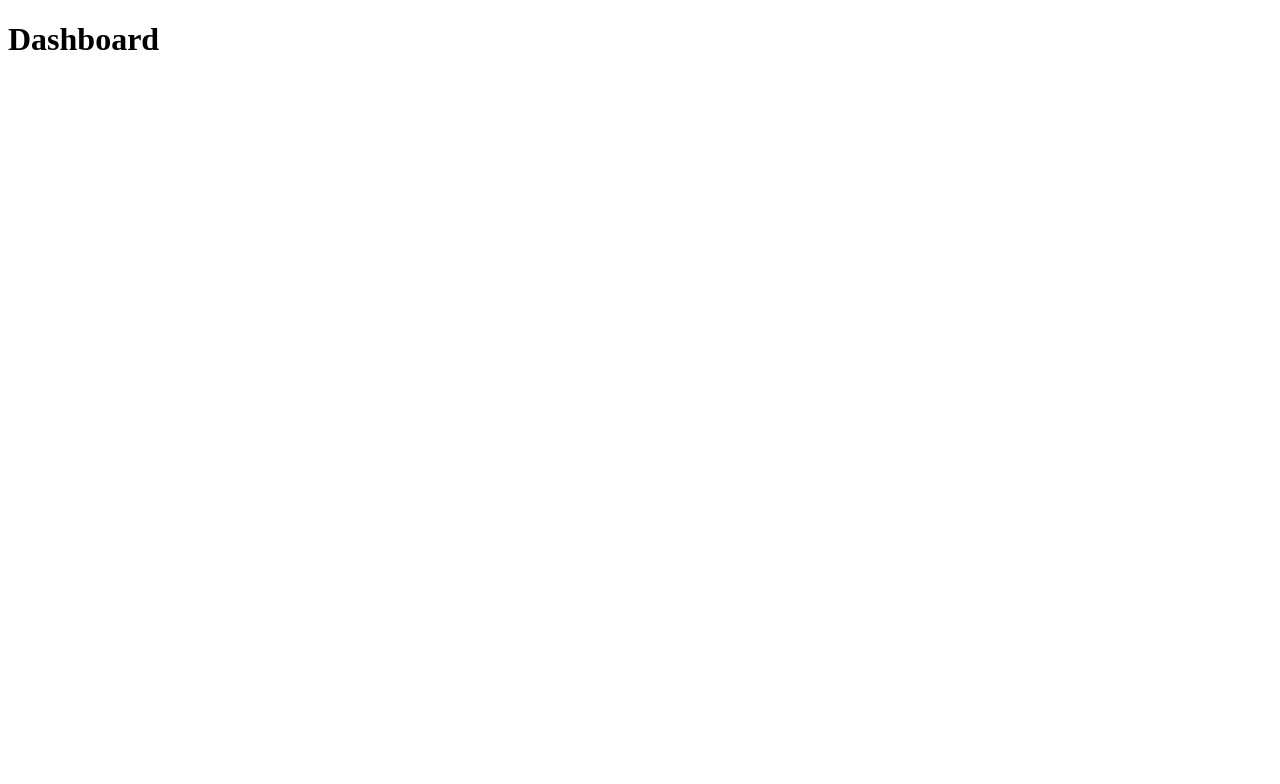
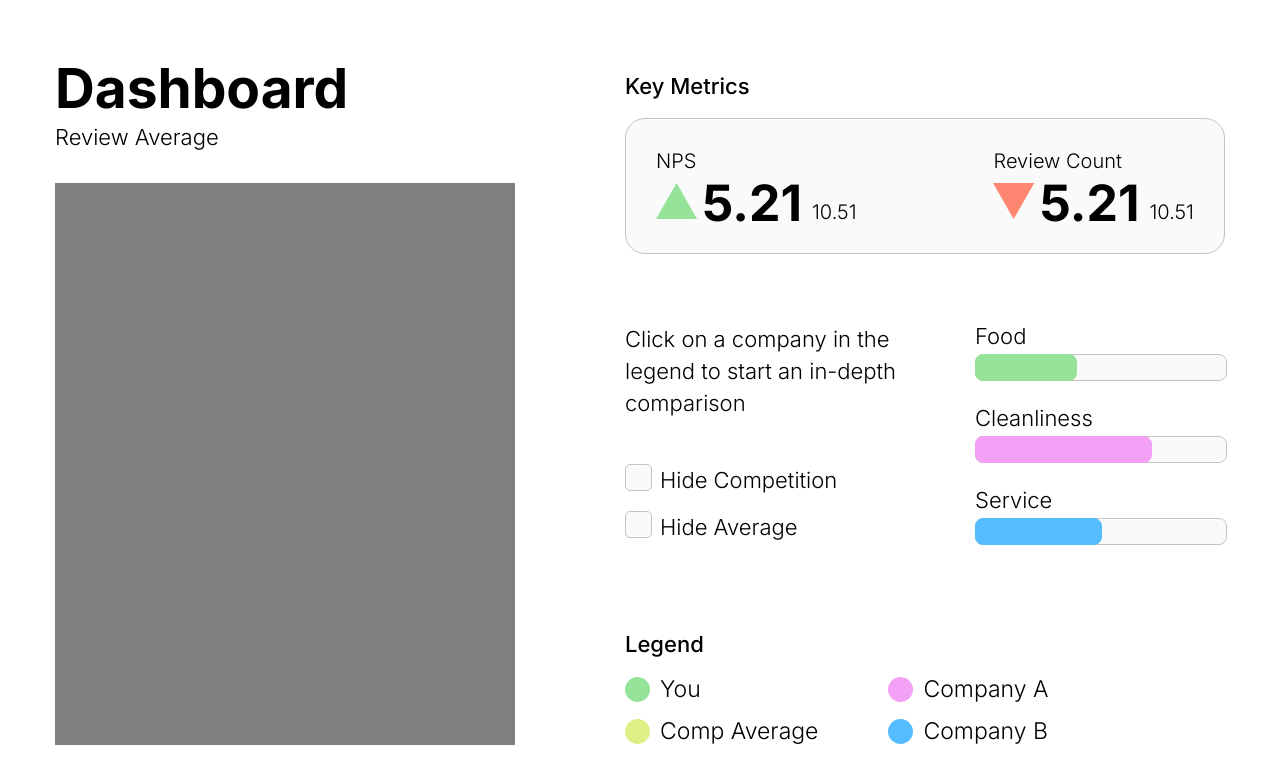
Before and after one commit to wyattlake/penn-apps-frontend, a SvelteKit app: page /dashboard in a window 1280 px wide. Shown: the top 784 px of the page. Built offline with nearby package versions, Linux system fonts and the light colour scheme.

Commit message:
Created dashboard page

```diff
--- a/src/app.html
+++ b/src/app.html
@@ -3,6 +3,12 @@
 	<head>
 		<meta charset="utf-8" />
 		<link rel="icon" href="%sveltekit.assets%/favicon.png" />
+		<link rel="preconnect" href="https://fonts.googleapis.com" />
+		<link rel="preconnect" href="https://fonts.gstatic.com" crossorigin />
+		<link
+			href="https://fonts.googleapis.com/css2?family=Inter:wght@100;200;300;400;500;600;700;800;900&family=Public+Sans:wght@100;200;300;500;700;800&family=Roboto+Mono:wght@300;400;500;600&display=swap"
+			rel="stylesheet"
+		/>
 		<meta name="viewport" content="width=device-width, initial-scale=1" />
 		%sveltekit.head%
 	</head>
--- /dev/null
+++ b/src/checkbox.svelte
@@ -0,0 +1,77 @@
+<label class="container">
+	<input type="checkbox" />
+	<span class="checkmark"></span>
+</label>
+
+<style>
+	.container {
+		display: block;
+		position: relative;
+		padding-left: 35px;
+		margin-bottom: 12px;
+		cursor: pointer;
+		font-size: 22px;
+		-webkit-user-select: none;
+		-moz-user-select: none;
+		-ms-user-select: none;
+		user-select: none;
+	}
+
+	/* Hide the browser's default checkbox */
+	.container input {
+		position: absolute;
+		opacity: 0;
+		cursor: pointer;
+		height: 0;
+		width: 0;
+	}
+
+	/* Create a custom checkbox */
+	.checkmark {
+		position: absolute;
+		top: 0;
+		left: 0;
+		height: 25px;
+		width: 25px;
+		background-color: #fafafa;
+		border: 1px solid #c4c4c4;
+		border-radius: 5px;
+		border: 2p;
+	}
+
+	/* On mouse-over, add a grey background color */
+	.container:hover input ~ .checkmark {
+		background-color: #ccc;
+	}
+
+	/* When the checkbox is checked, add a blue background */
+	.container input:checked ~ .checkmark {
+		background-color: #54bdff;
+		border: 1px solid #54bdff;
+	}
+
+	/* Create the checkmark/indicator (hidden when not checked) */
+	.checkmark:after {
+		content: '';
+		position: absolute;
+		display: none;
+	}
+
+	/* Show the checkmark when checked */
+	.container input:checked ~ .checkmark:after {
+		display: block;
+	}
+
+	/* Style the checkmark/indicator */
+	.container .checkmark:after {
+		left: 9px;
+		top: 5px;
+		width: 5px;
+		height: 10px;
+		border: solid white;
+		border-width: 0 3px 3px 0;
+		-webkit-transform: rotate(45deg);
+		-ms-transform: rotate(45deg);
+		transform: rotate(45deg);
+	}
+</style>
--- /dev/null
+++ b/src/icons/downArrow.svelte
@@ -0,0 +1,13 @@
+<script>
+	export let scale = 1.0;
+</script>
+
+<svg xmlns="http://www.w3.org/2000/svg" width={48 * scale} height={42 * scale} viewBox="0 0 48 42">
+	<path
+		id="Polygon_2"
+		data-name="Polygon 2"
+		d="M24,0,48,42H0Z"
+		transform="translate(48 42) rotate(180)"
+		fill="#ff8771"
+	/>
+</svg>
--- /dev/null
+++ b/src/icons/upArrow.svelte
@@ -0,0 +1,7 @@
+<script>
+	export let scale = 1.0;
+</script>
+
+<svg xmlns="http://www.w3.org/2000/svg" width={48 * scale} height={42 * scale} viewBox="0 0 48 42">
+	<path id="Polygon_1" data-name="Polygon 1" d="M24,0,48,42H0Z" fill="#95e398" />
+</svg>
--- /dev/null
+++ b/src/legend.svelte
@@ -0,0 +1,32 @@
+<script>
+	export let name = 'None';
+	export let color = '#000000';
+</script>
+
+<div class="legendContainer" style="--color: {color}">
+	<div class="colorDot"></div>
+	<p>{name}</p>
+</div>
+
+<style>
+	.colorDot {
+		width: 25px;
+		height: 25px;
+		border-radius: 12.5px;
+		background-color: var(--color);
+	}
+
+	.legendContainer {
+		display: flex;
+		flex-direction: row;
+		align-items: center;
+	}
+
+	.legendContainer > p {
+		margin-top: 0px;
+		margin-bottom: 0px;
+		font-size: 23px;
+		margin-left: 10px;
+		font-weight: 300;
+	}
+</style>
--- /dev/null
+++ b/src/metric.svelte
@@ -0,0 +1,68 @@
+<script>
+	import DownArrow from './icons/downArrow.svelte';
+	import UpArrow from './icons/upArrow.svelte';
+
+	export let change = 0;
+	export let number = 0;
+	export let name = 'None';
+	export let up = true;
+</script>
+
+<div class="container">
+	<p class="name">{name}</p>
+	<div class="numbers">
+		<div>
+			{#if up}
+				<UpArrow scale={0.86} />
+			{:else}
+				<DownArrow scale={0.86} />
+			{/if}
+		</div>
+		<p class="bigNumber">{change}</p>
+		<p class="smallNumber">{number}</p>
+	</div>
+</div>
+
+<style>
+	.container {
+		display: flex;
+		flex-direction: column;
+	}
+
+	p {
+		margin: 0px;
+	}
+
+	.bigNumber {
+		font-size: 50px;
+		font-weight: 700;
+		margin: 0px;
+	}
+
+	.smallNumber {
+		font-size: 20px;
+		font-weight: 600;
+		margin: 0px;
+		margin-bottom: 9px;
+		margin-left: 10px;
+		font-weight: 300;
+	}
+
+	.numbers > div {
+		margin-bottom: 9px;
+		margin-right: 5px;
+	}
+
+	.name {
+		font-size: 20px;
+		font-weight: 600;
+		margin: 0px;
+		font-weight: 300;
+	}
+
+	.numbers {
+		display: flex;
+		align-items: flex-end;
+		flex-direction: row;
+	}
+</style>
--- /dev/null
+++ b/src/progressBar.svelte
@@ -0,0 +1,56 @@
+<script>
+	export let progress = 0; // Fraction out of 1
+	export let name = 'None';
+	export let barColor = '#FF0000';
+</script>
+
+<div class="barContainer" style="--theme-color: {barColor}; --progress: {progress}">
+	<p>{name}</p>
+	<div class="barBody">
+		<div class="barFill"></div>
+		<div class="barBase"></div>
+	</div>
+</div>
+
+<style>
+	.barBody {
+		width: 100px;
+		display: flex;
+		flex-direction: column;
+		width: 250px;
+		height: 25px;
+	}
+
+	.barContainer > p {
+		margin: 0px;
+		font-size: 22px;
+		font-weight: 300;
+		margin-bottom: 5px;
+	}
+
+	.barBase {
+		background-color: #fafafa;
+		border: 1px solid #c4c4c4;
+		border-radius: 8px;
+		height: 25px;
+		position: absolute;
+		width: 250px;
+		margin: 0px;
+	}
+
+	.barFill {
+		background-color: var(--theme-color);
+		border: 1px solid var(--theme-color);
+		border-radius: 8px;
+		height: 25px;
+		z-index: 1;
+		position: absolute;
+		width: calc(250px * var(--progress));
+		margin: 0px;
+	}
+
+	.barContainer {
+		display: flex;
+		flex-direction: column;
+	}
+</style>
--- a/src/routes/dashboard/+page.svelte
+++ b/src/routes/dashboard/+page.svelte
@@ -1 +1,146 @@
-<h1>Dashboard</h1>
+<script>
+	import Checkbox from '../../checkbox.svelte';
+	import Legend from '../../legend.svelte';
+	import Metric from '../../metric.svelte';
+	import ProgressBar from '../../progressBar.svelte';
+</script>
+
+<div class="dashboardContainer">
+	<div class="dashboardLeft">
+		<div class="dashboardTitle">
+			<h1>Dashboard</h1>
+			<p>Review Average</p>
+		</div>
+
+		<div class="graphContainer"></div>
+	</div>
+
+	<div class="dashboardRight">
+		<div>
+			<h2>Key Metrics</h2>
+			<div class="greyBox" style="display:flex;flex-direction:row;justify-content:space-between;">
+				<Metric change={5.21} number={10.51} name="NPS" />
+				<Metric change={5.21} number={10.51} name="Review Count" up={false} />
+			</div>
+		</div>
+		<div class="middleSection">
+			<div class="middleLeft">
+				<p>Click on a company in the legend to start an in-depth comparison</p>
+				<div class="checkboxes">
+					<div class="check">
+						<Checkbox />
+						<p>Hide Competition</p>
+					</div>
+					<div class="check">
+						<Checkbox />
+						<p>Hide Average</p>
+					</div>
+				</div>
+			</div>
+			<div class="middleRight">
+				<ProgressBar progress={0.4} barColor="#95E398" name="Food" />
+				<ProgressBar progress={0.7} barColor="#F3A0F7" name="Cleanliness" />
+				<ProgressBar progress={0.5} barColor="#54bdff" name="Service" />
+			</div>
+		</div>
+		<div>
+			<h2>Legend</h2>
+			<div class="legendBottom">
+				<div>
+					<Legend color="#95E398" name="You" />
+					<Legend color="#DCF086" name="Comp Average" />
+				</div>
+				<div>
+					<Legend color="#F3A0F7" name="Company A" />
+					<Legend color="#54bdff" name="Company B" />
+				</div>
+			</div>
+		</div>
+	</div>
+</div>
+
+<style>
+	@import '/src/styles.css';
+
+	.dashboardContainer {
+		display: flex;
+		flex-direction: row;
+		width: 100vw;
+		height: 100vh;
+	}
+
+	.dashboardLeft {
+		flex-grow: 1;
+		padding: 55px;
+		display: flex;
+		flex-direction: column;
+	}
+
+	.dashboardRight {
+		width: 600px;
+		padding: 55px;
+		display: flex;
+		flex-direction: column;
+		justify-content: space-between;
+	}
+
+	.check {
+		display: flex;
+		flex-direction: row;
+	}
+
+	.graphContainer {
+		background-color: grey;
+		width: 100%;
+		height: 100%;
+	}
+
+	.dashboardTitle {
+		margin-bottom: 30px;
+	}
+
+	:global(body) {
+		height: 100%;
+		overflow-y: hidden;
+		margin: 0px;
+		padding: 0px;
+		width: 100vw;
+		height: 100vh;
+	}
+
+	.middleSection {
+		display: flex;
+		flex-direction: row;
+	}
+
+	.middleLeft {
+		display: flex;
+		flex-direction: column;
+		justify-content: space-between;
+	}
+
+	.middleRight {
+		display: flex;
+		flex-direction: column;
+		justify-content: space-between;
+		height: 220px;
+		margin-left: 10px;
+	}
+
+	.checkboxes > .check {
+		margin-top: 15px;
+	}
+
+	.legendBottom {
+		display: flex;
+		flex-direction: row;
+	}
+
+	.legendBottom > div {
+		margin-right: 70px;
+		display: flex;
+		flex-direction: column;
+		height: 70px;
+		justify-content: space-between;
+	}
+</style>
--- /dev/null
+++ b/src/styles.css
@@ -0,0 +1,30 @@
+* {
+	font-family: 'Inter';
+}
+
+h1 {
+	font-size: 55px;
+	margin: 0px;
+}
+
+h2 {
+	font-weight: 500;
+	font-size: 22px;
+}
+
+p {
+	margin: 0px;
+	font-size: 22px;
+	font-weight: 300;
+	line-height: 32px;
+}
+
+.greyBox {
+	background-color: #fafafa;
+	border: 1px solid #c4c4c4;
+	border-radius: 20px;
+	padding-left: 30px;
+	padding-right: 30px;
+	padding-top: 30px;
+	padding-bottom: 20px;
+}
```
